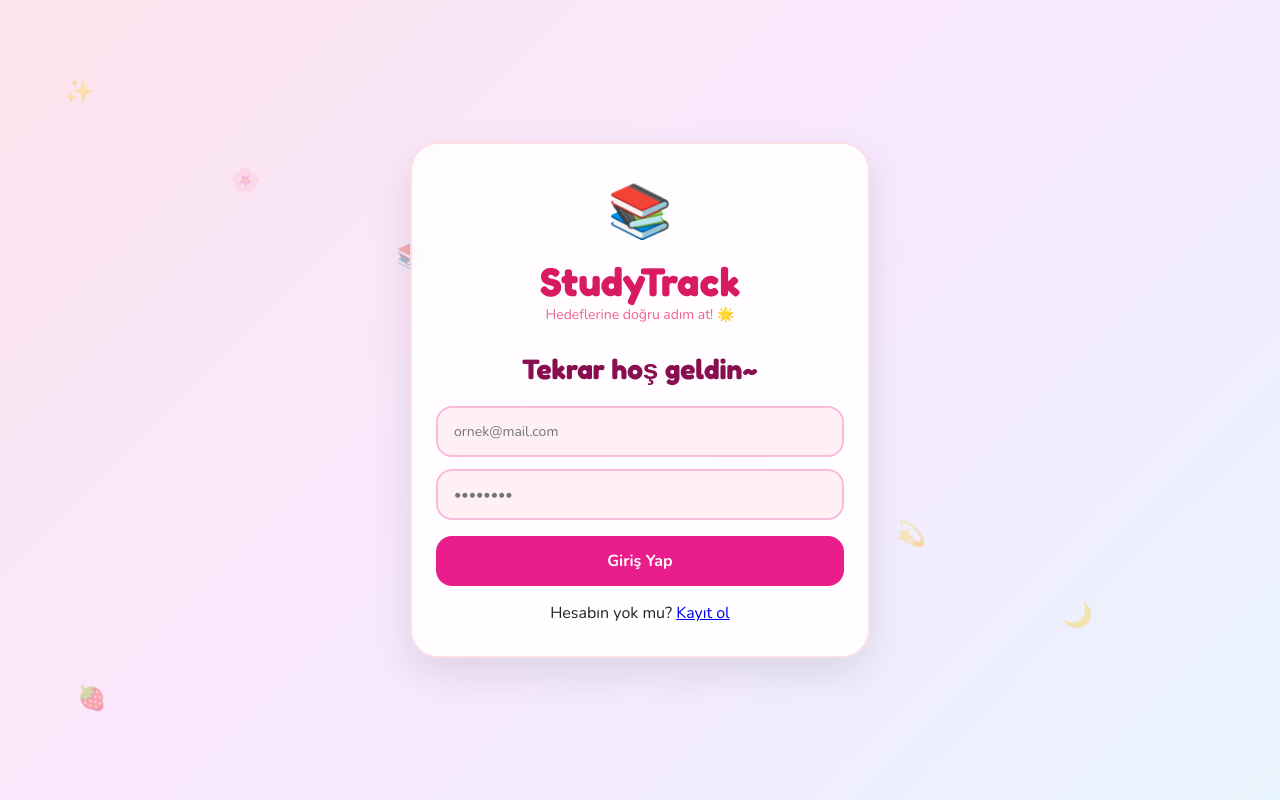
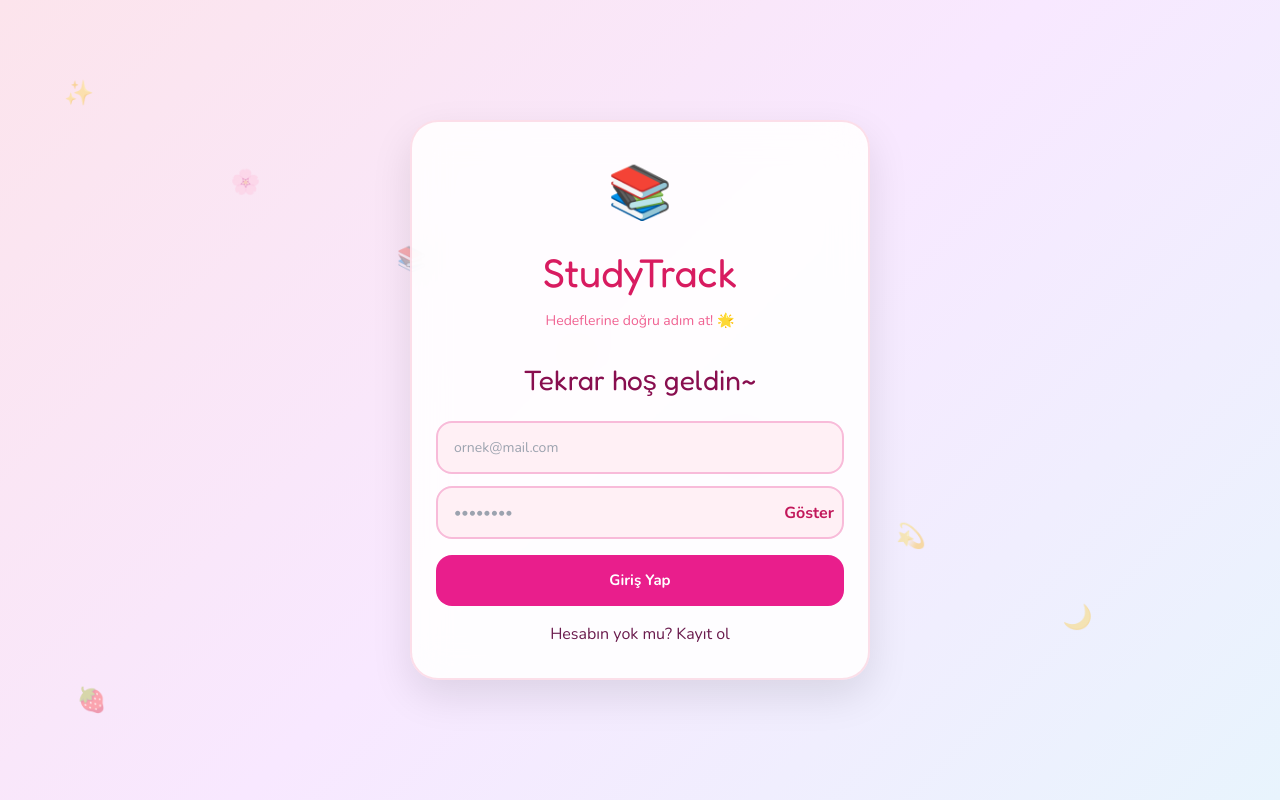
Before and after one commit to nisanurcodes/StudyTrack.API, a React (Vite) app in the folder study-frontend/: page /login in a window 1280 px wide. Built offline with nearby package versions, Linux system fonts and the light colour scheme; the HTML template or start-up script is replaced by a standard one.

Commit message:
fix: tailwind and axios baseurl

```diff
--- a/study-frontend/package.json
+++ b/study-frontend/package.json
@@ -27,7 +27,7 @@
     "eslint-plugin-react-refresh": "^0.5.2",
     "globals": "^17.4.0",
     "postcss": "^8.5.8",
-    "tailwindcss": "^4.2.2",
+    "tailwindcss": "^3.4.19",
     "vite": "^8.0.1"
   }
 }
--- a/study-frontend/src/api/axios.js
+++ b/study-frontend/src/api/axios.js
@@ -1,7 +1,7 @@
 import axios from 'axios'
 
 const api = axios.create({
-  baseURL: import.meta.env.VITE_API_URL,
+  baseURL: '/api',
   headers: {
     'Content-Type': 'application/json',
   },
--- a/study-frontend/src/pages/Login.jsx
+++ b/study-frontend/src/pages/Login.jsx
@@ -22,7 +22,7 @@ export default function Login() {
     setError('')
 
     try {
-      const response = await api.post('/api/Auth/login', {
+      const response = await api.post('/Auth/login', {
         email: form.email,
         password: form.password,
       })
@@ -41,10 +41,14 @@ export default function Login() {
     } catch (err) {
       if (err.response?.status === 401) {
         setError('E-posta veya şifre hatalı 🥺')
+      } else if (err.response?.status === 404) {
+        setError('Login endpoint bulunamadı ❌')
+      } else if (err.response?.status === 500) {
+        setError('Sunucuda bir hata oluştu. JWT ayarlarını kontrol et.')
       } else if (err.response?.data?.message) {
         setError(err.response.data.message)
       } else if (err.code === 'ERR_NETWORK') {
-        setError('Sunucuya bağlanılamadı. Backend çalışıyor mu? 🤔')
+        setError('Sunucuya bağlanılamadı 🤔')
       } else {
         setError('Bir şeyler ters gitti, tekrar dene!')
       }
@@ -127,12 +131,20 @@ export default function Login() {
                 fontFamily: 'Fredoka, sans-serif',
                 fontSize: '40px',
                 color: '#d81b60',
+                margin: 0,
               }}
             >
               StudyTrack
             </h1>
 
-            <p style={{ fontSize: '14px', color: '#f06292' }}>
+            <p
+              style={{
+                fontSize: '14px',
+                color: '#f06292',
+                marginTop: '8px',
+                marginBottom: 0,
+              }}
+            >
               Hedeflerine doğru adım at! 🌟
             </p>
           </div>
@@ -157,6 +169,7 @@ export default function Login() {
                 borderRadius: '16px',
                 background: '#fce4ec',
                 color: '#c62828',
+                fontSize: '14px',
               }}
             >
               💔 {error}
@@ -174,6 +187,7 @@ export default function Login() {
               style={inputStyle}
             />
 
+            <div style={{ position: 'relative', marginTop: '12px' }}>
               <input
                 type={showPassword ? 'text' : 'password'}
                 name="password"
@@ -181,8 +195,27 @@ export default function Login() {
                 value={form.password}
                 onChange={handleChange}
                 required
-              style={{ ...inputStyle, marginTop: '12px' }}
+                style={{ ...inputStyle, paddingRight: '90px' }}
               />
+
+              <button
+                type="button"
+                onClick={() => setShowPassword(!showPassword)}
+                style={{
+                  position: 'absolute',
+                  right: '10px',
+                  top: '50%',
+                  transform: 'translateY(-50%)',
+                  border: 'none',
+                  background: 'transparent',
+                  color: '#c2185b',
+                  cursor: 'pointer',
+                  fontWeight: 700,
+                }}
+              >
+                {showPassword ? 'Gizle' : 'Göster'}
+              </button>
+            </div>
 
             <button
               type="submit"
@@ -196,13 +229,16 @@ export default function Login() {
                 background: '#e91e8c',
                 color: 'white',
                 fontWeight: 700,
+                fontSize: '15px',
+                cursor: loading ? 'not-allowed' : 'pointer',
+                opacity: loading ? 0.7 : 1,
               }}
             >
               {loading ? 'Giriş yapılıyor...' : 'Giriş Yap'}
             </button>
           </form>
 
-          <p style={{ textAlign: 'center', marginTop: '16px' }}>
+          <p style={{ textAlign: 'center', marginTop: '16px', color: '#6a1b4d' }}>
             Hesabın yok mu? <Link to="/register">Kayıt ol</Link>
           </p>
         </div>
--- a/study-frontend/vite.config.js
+++ b/study-frontend/vite.config.js
@@ -4,6 +4,12 @@ import react from '@vitejs/plugin-react'
 export default defineConfig({
   plugins: [react()],
   server: {
-    port: 5173,
+    proxy: {
+      '/api': {
+        target: 'https://studytrack-api-nu1x.onrender.com',
+        changeOrigin: true,
+        secure: true,
+      },
+    },
   },
 })
```
Also changed, not shown: 1 other file (tests, documents, lock files or other folders). Lines whose indentation alone changed are shown as unchanged.
